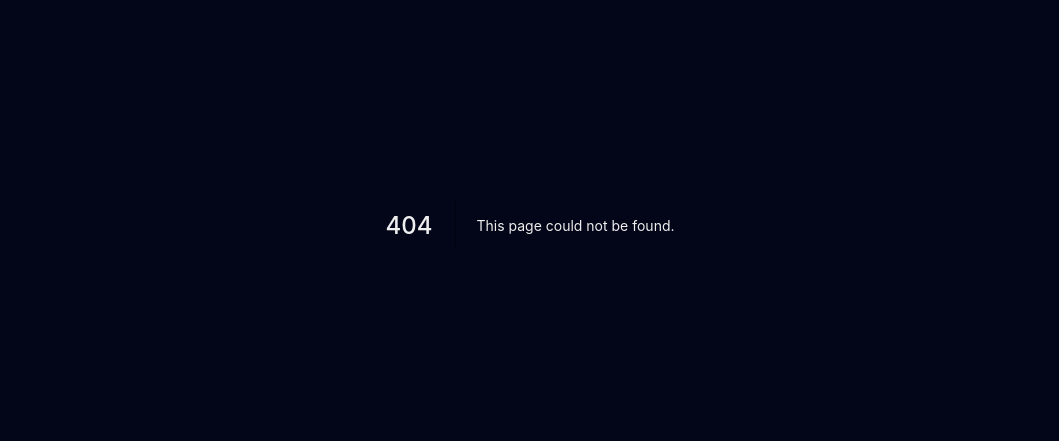
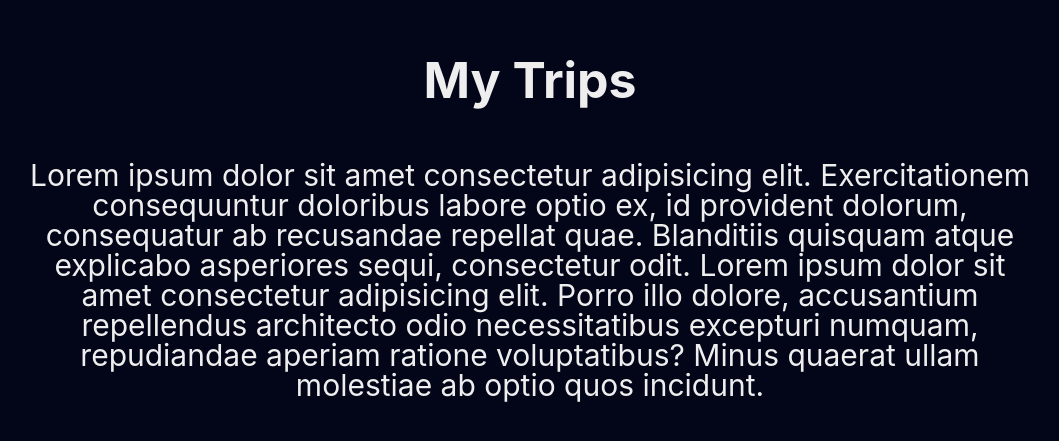
Before and after one commit to SantosMaycon/r6map, a Next.js app: page /about in a window 1280 px wide. Before the commit this address had no page. Shown: the part 175-616 px from the top of the page, without its empty margins (110-1169 px from the left). Built offline with nearby package versions, Linux system fonts and the light colour scheme.

Commit message:
add about page

```diff
--- /dev/null
+++ b/src/pages/about.tsx
@@ -0,0 +1,5 @@
+import AboutTemplate from 'templates/About'
+
+export default function About() {
+  return <AboutTemplate />
+}
--- /dev/null
+++ b/src/templates/About/index.tsx
@@ -0,0 +1,26 @@
+import { CloseOutline } from '@styled-icons/evaicons-outline/CloseOutline'
+import LinkWrapper from 'components/LinkWrapper'
+
+import * as S from './styles'
+
+const AboutTemplate = () => (
+  <S.Content>
+    <LinkWrapper href="/">
+      <CloseOutline size={32} />
+    </LinkWrapper>
+
+    <S.Heading>My Trips</S.Heading>
+
+    <S.Body>
+      Lorem ipsum dolor sit amet consectetur adipisicing elit. Exercitationem
+      consequuntur doloribus labore optio ex, id provident dolorum, consequatur
+      ab recusandae repellat quae. Blanditiis quisquam atque explicabo
+      asperiores sequi, consectetur odit. Lorem ipsum dolor sit amet consectetur
+      adipisicing elit. Porro illo dolore, accusantium repellendus architecto
+      odio necessitatibus excepturi numquam, repudiandae aperiam ratione
+      voluptatibus? Minus quaerat ullam molestiae ab optio quos incidunt.
+    </S.Body>
+  </S.Content>
+)
+
+export default AboutTemplate
--- /dev/null
+++ b/src/templates/About/styles.ts
@@ -0,0 +1,22 @@
+import styled from 'styled-components'
+
+export const Content = styled.section`
+  text-align: center;
+  display: flex;
+  align-items: center;
+  justify-content: center;
+  flex-direction: column;
+  height: 100vh;
+  max-width: var(--container);
+  margin: auto;
+`
+
+export const Heading = styled.h1`
+  font-size: var(--large);
+  margin-bottom: var(--large);
+`
+
+export const Body = styled.p`
+  font-size: var(--medium);
+  line-height: var(--medium);
+`
```
Also changed, not shown: src/pages/index.tsx (+7 -0 lines).
